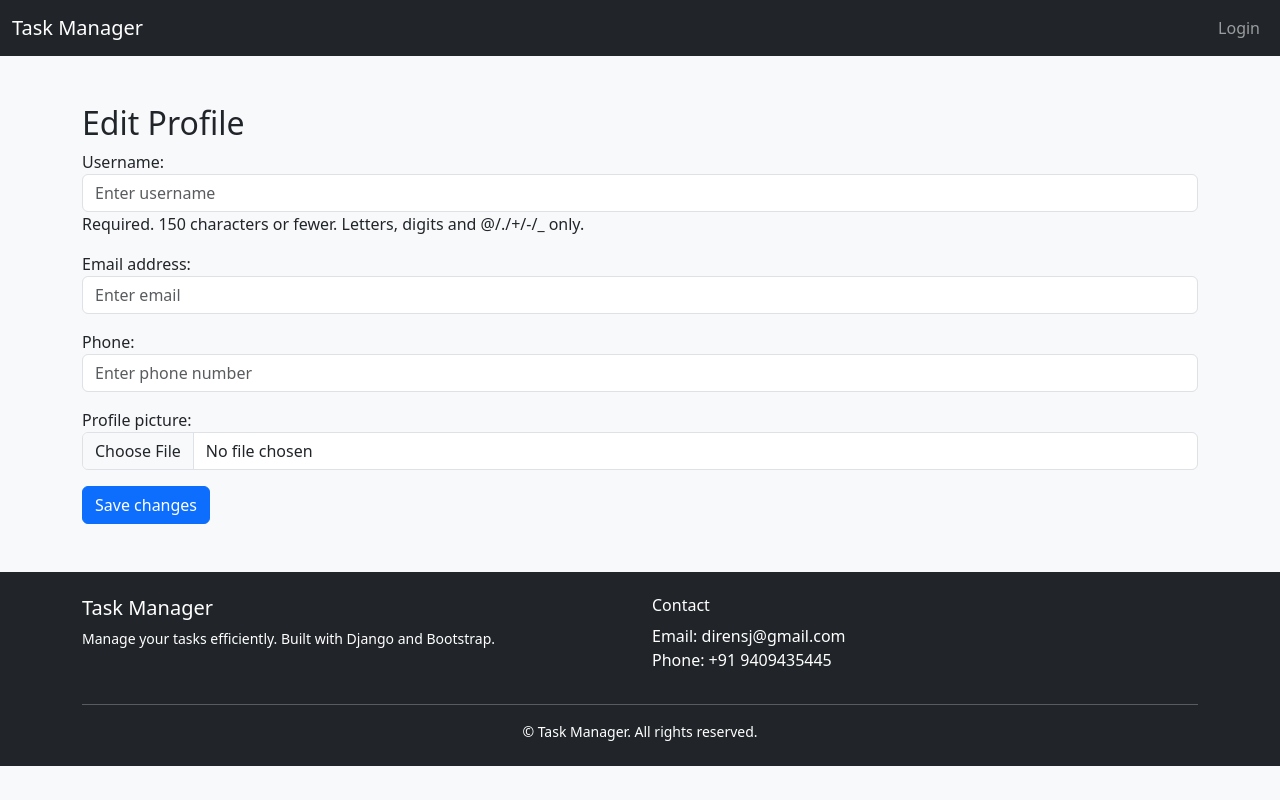
After one commit to nikunjjadav123/django-postgres-botstrap-task-manager, a Django app: template tasks/templates/tasks/profile_form.html in a window 1280 px wide. The commit adds this page. Run offline with Django 5.2, Linux system fonts and the light colour scheme; the template is opened without the code that fills it: values that come from a table or form of the project are taken from there, others are empty; parts of the project's set-up code (start-up, migrations or seed data) failed here and were passed over; some libraries are stand-ins or nearby versions.

Commit message:
feat: add profile dropdown, edit profile, and center user details

```diff
--- a/taskmanager/settings.py
+++ b/taskmanager/settings.py
@@ -48,7 +48,7 @@ FRONTEND_SESSION_EXPIRE_AT_BROWSER_CLOSE = False
 
 
 SIMPLE_JWT = {
-    "ACCESS_TOKEN_LIFETIME": timedelta(minutes=1),
+    "ACCESS_TOKEN_LIFETIME": timedelta(minutes=30),
     "REFRESH_TOKEN_LIFETIME": timedelta(days=1),
     "ROTATE_REFRESH_TOKENS": True,
     "BLACKLIST_AFTER_ROTATION": True,
--- a/tasks/forms.py
+++ b/tasks/forms.py
@@ -1,5 +1,5 @@
 from django import forms
-from .models import Task
+from .models import Task, User
 
 class TaskForm(forms.ModelForm):
     class Meta:
@@ -21,3 +21,25 @@ class TaskForm(forms.ModelForm):
                 "role": "switch"
             }),
         }
+
+class ProfileForm(forms.ModelForm):
+    class Meta:
+        model = User
+        fields = ["username", "email","phone","profile_picture"]
+        widgets = {
+            "username": forms.TextInput(attrs={
+                "class": "form-control",
+                "placeholder": "Enter username"
+            }),
+            "email": forms.EmailInput(attrs={
+                "class": "form-control",
+                "placeholder": "Enter email"
+            }),
+            "phone": forms.TextInput(attrs={
+                "class": "form-control",
+                "placeholder": "Enter phone number"
+            }),
+            "profile_picture": forms.ClearableFileInput(attrs={
+                "class": "form-control"
+            }),
+        }
--- a/tasks/templates/base.html
+++ b/tasks/templates/base.html
@@ -28,16 +28,28 @@
                     <li class="nav-item">
                         <a class="nav-link" href="{% url 'task_list' %}">My Tasks</a>
                     </li>
-                    <li class="nav-item">
-                        <a class="nav-link" href="{% url 'profile' %}">Profile</a>
+                    <li class="nav-item dropdown">
+                      <a class="nav-link dropdown-toggle" href="#" id="navbarDropdownMenuLink" role="button"
+                        data-bs-toggle="dropdown" aria-expanded="false">
+                        Profile
+                      </a>
+                      <ul class="dropdown-menu dropdown-menu-end" aria-labelledby="navbarDropdownMenuLink">
+                        <li class="dropdown-item-text text-muted">
+                          Logged in as <strong>{{ user.username }}</strong>
                         </li>
-                    <li class="nav-item">
+                        <li><hr class="dropdown-divider"></li>
+                        <li><a class="dropdown-item" href="{% url 'profile' %}">View Profile</a></li>
+                        <li><a class="dropdown-item" href="{% url 'profile_update' user.pk %}">Edit Profile</a></li>
+                        <li><hr class="dropdown-divider"></li>
+                        <li>
                           <form method="post" action="{% url 'logout' %}">
                               {% csrf_token %}
-                            <button type="submit" class="nav-link btn btn-link" style="border: none; background: none;">
+                              <button type="submit" class="dropdown-item text-danger" style="border: none; background: none;">
                                   Logout
                               </button>
                           </form>
+                        </li>
+                      </ul>
                     </li>
                 {% else %}
                 <li class="nav-item">
--- a/tasks/templates/tasks/profile.html
+++ b/tasks/templates/tasks/profile.html
@@ -11,7 +11,8 @@
 
             <h3 class="mb-3">{{ user.first_name }} {{ user.last_name }}</h3>
 
-            <div class="profile-info text-start px-4">
+            <div class="profile-info text-start px-4 text-center">
+                <p><strong>User Name:</strong> {{ user.username }}</p>
                 <p><strong>Email:</strong> {{ user.email }}</p>
                 <p><strong>Phone:</strong> {{ user.phone }}</p>
                 <p><strong>User Type:</strong> {{ user.get_role_display }}</p>
--- /dev/null
+++ b/tasks/templates/tasks/profile_form.html
@@ -0,0 +1,12 @@
+{% extends 'base.html' %}
+
+{% block title %}Edit Profile{% endblock %}
+
+{% block content %}
+<h2>Edit Profile</h2>
+<form method="post" enctype="multipart/form-data">
+    {% csrf_token %}
+    {{ form.as_p }}
+    <button type="submit" class="btn btn-primary">Save changes</button>
+</form>
+{% endblock %}
--- a/tasks/urls.py
+++ b/tasks/urls.py
@@ -12,5 +12,6 @@ urlpatterns = [
     path('logout/', views.jwt_logout_page, name='logout'),
     path('dashboard/', views.dashboard, name='dashboard'),
     path('profile/', views.profile, name='profile'),
+    path('profile/<int:pk>/edit/', views.update_profile, name='profile_update'),
     path("api/tasks/", views.user_tasks_json, name="tasks_json"),
 ]
--- a/tasks/utils.py
+++ b/tasks/utils.py
@@ -8,7 +8,7 @@ def get_logged_in_user(request):
     if not token:
         return None
     try:
-        access_token = AccessToken(token)
+        access_token = AccessToken(token) ## decodes the token into an object
         user_id = access_token["user_id"]
         return User.objects.get(id=user_id)
     except Exception:
```
Also changed, not shown: tasks/views.py (+13 -1 lines), media/profiles/file_2_p29jgF8.jpg (added), media/profiles/file_2_xJXlU9j.jpg (added). Lines whose indentation alone changed are shown as unchanged.
